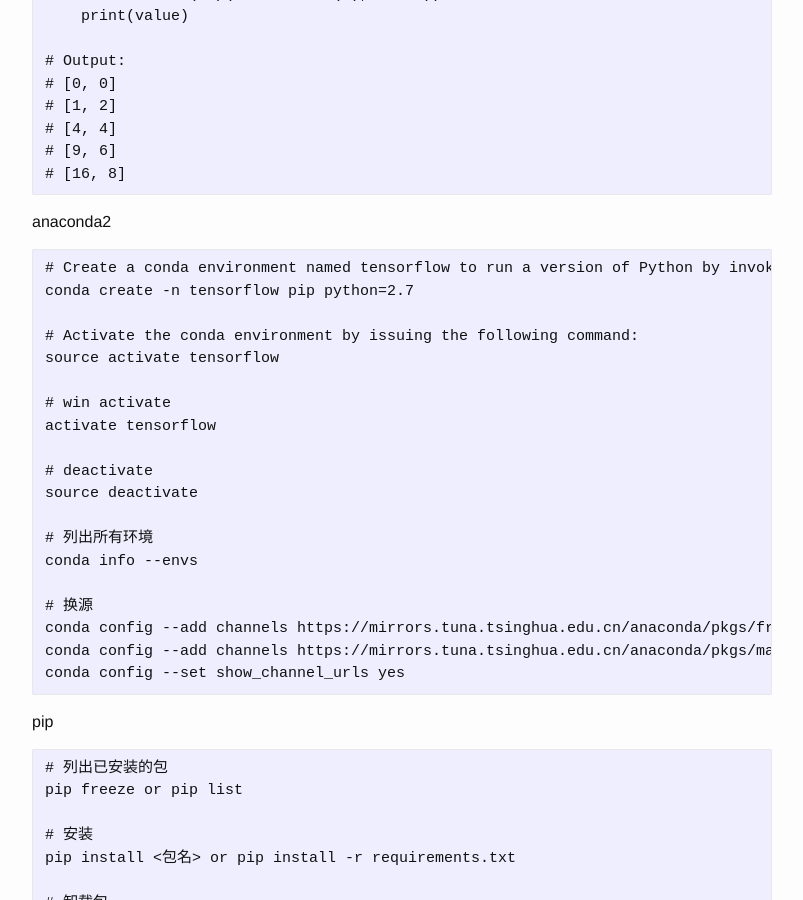
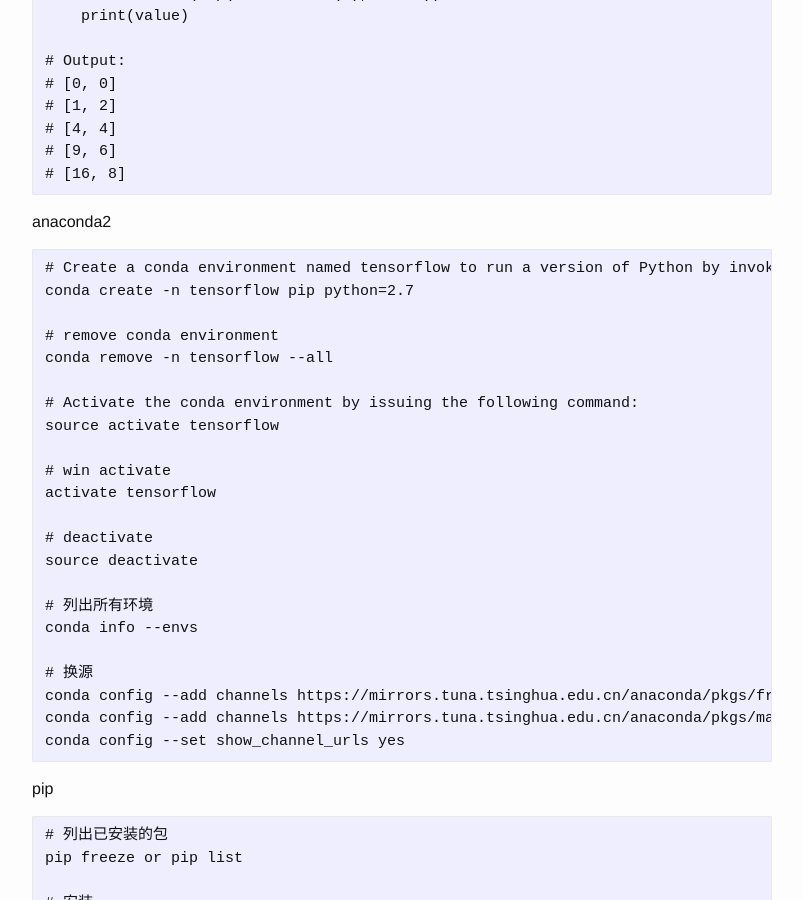
Before and after one commit to josephstalin117/josephstalin117.github.io, a Jekyll site: the page built from _posts/2017-08-10-python.markdown, in a window 1280 px wide and 900 px high, scrolled down 3419 px. Shown: the whole window, without its empty margins (238-1041 px from the left). Built offline with Jekyll 4.4.1, drawn with Linux system fonts in a browser that asks for light colours.

Commit message:
add conda remove env

```diff
--- a/_posts/2017-08-10-python.markdown
+++ b/_posts/2017-08-10-python.markdown
@@ -173,6 +173,9 @@
 # Create a conda environment named tensorflow to run a version of Python by invoking the following command:
 conda create -n tensorflow pip python=2.7
 
+# remove conda environment
+conda remove -n tensorflow --all
+
 # Activate the conda environment by issuing the following command:
 source activate tensorflow
 
```
